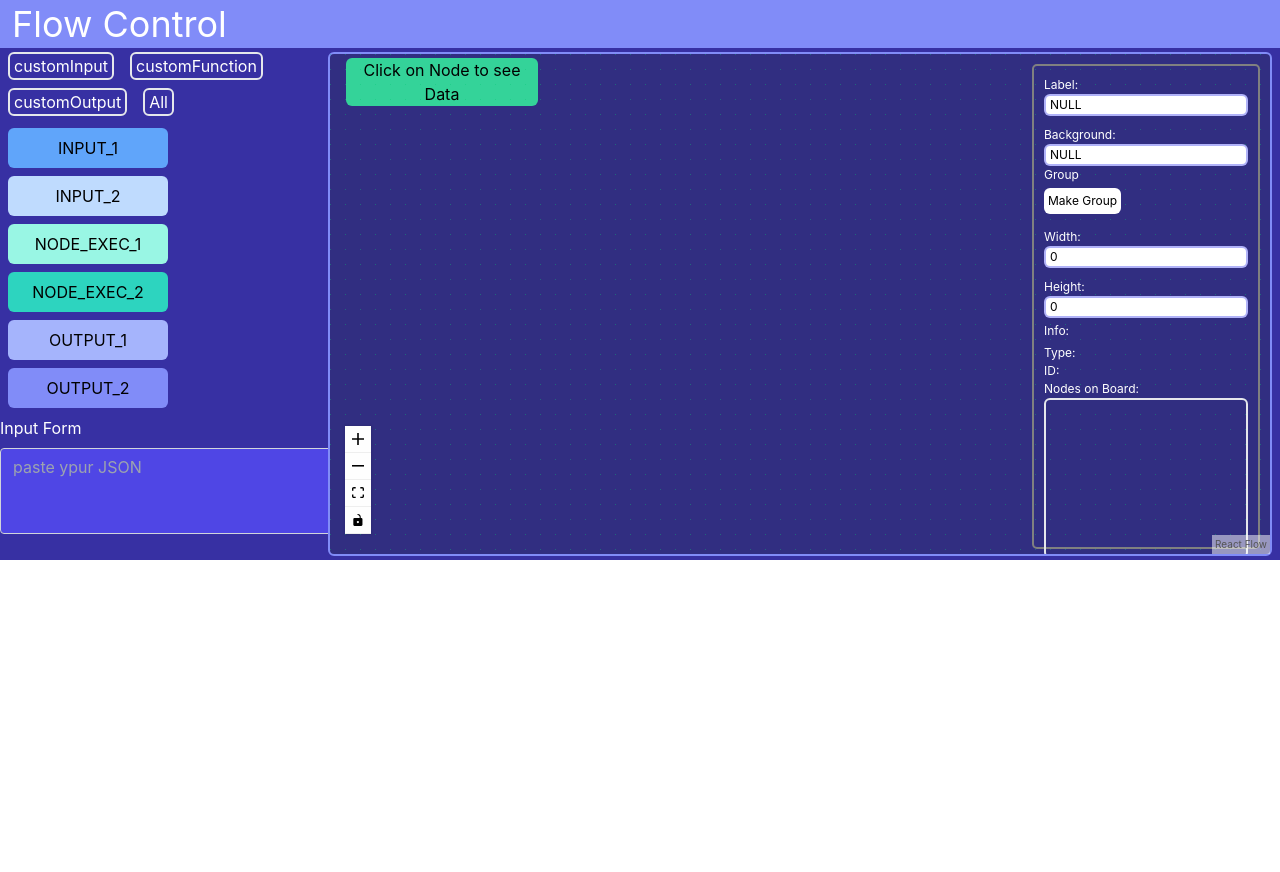
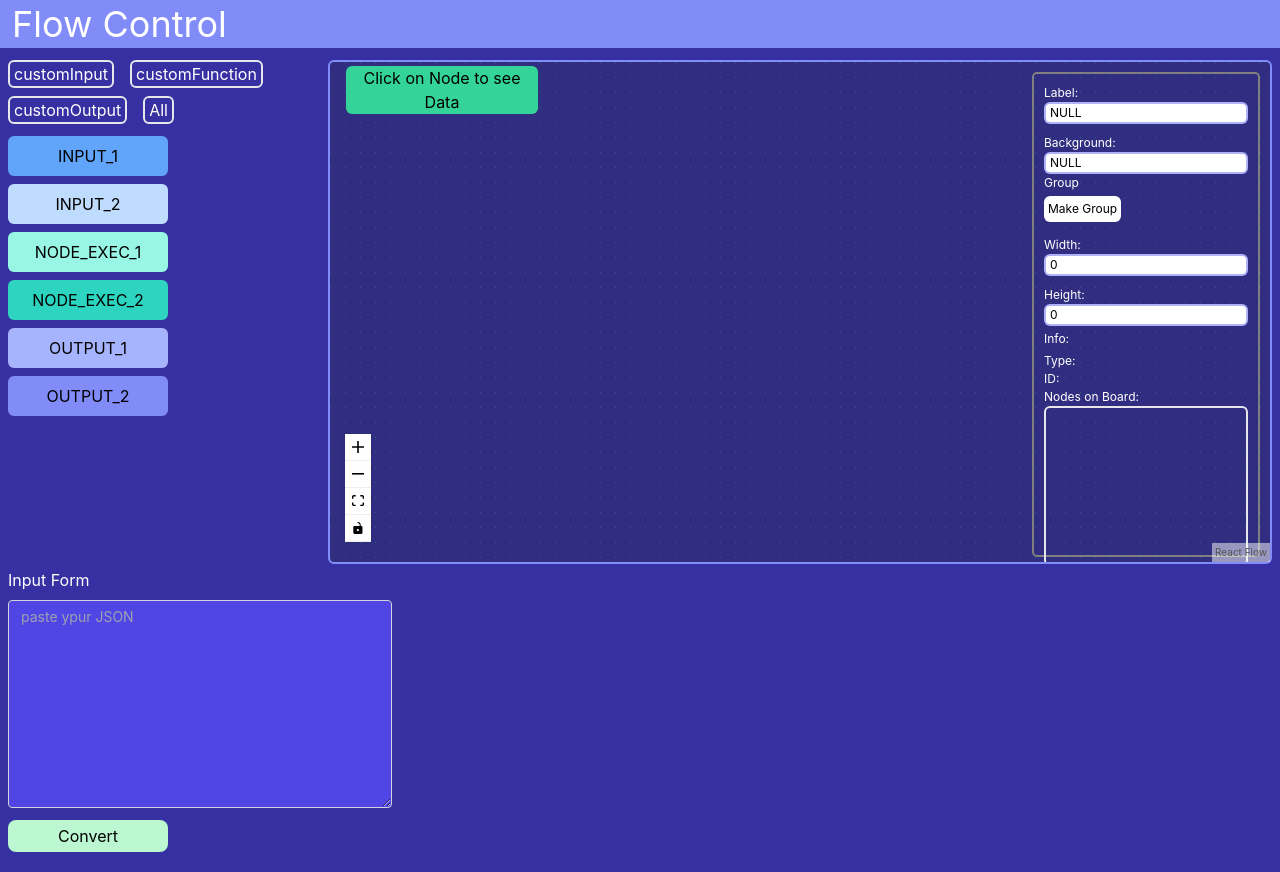
Before and after one commit to Su1eym4n/flow-chart-editor, a React (Create React App) app: page / in a window 1280 px wide. Before the commit the page ends 800 px from the top, so only its background shows below. Built offline with nearby package versions, Linux system fonts and the light colour scheme.

Commit message:
json handling

```diff
--- a/src/components/CustomInputNode.jsx
+++ /dev/null
@@ -1,51 +0,0 @@
-import "../styles.css";
-import {
-  Handle,
-  Position,
-} from "react-flow-renderer";
-import {useState} from 'react'
-const DynOutputHandle = (props) => {
-  const { idx } = props;
-
-  return (
-    <Handle
-      type={"target"}
-      id={`output${idx}`}
-      position={Position.Bottom}
-      style={{ left: 10 + idx * 20 }}
-    />
-  );
-};
-
-const CustomInputNode = ({data}, props) => {
-  const [outputcount, setOutputCount] = useState(1);
-
-  return (
-    <>
-      <div
-        style={{
-          border: "1px solid black",
-          backgroundColor: "lavender",
-          borderRadius: 4,
-          padding: 5
-        }}
-      >
-        {data.label}
-        <hr />
-        <button onClick={() => setOutputCount((i) => i + 1)}>
-          {" "}
-          Add Port
-        </button>
-      </div>
-      {Array(outputcount)
-        .fill(null)
-        .map((_, i) => (
-          <DynOutputHandle key={i} idx={i} />
-        ))}
-    </>
-  );
-};
-
-
-
-export default CustomInputNode
--- a/src/components/CustomOutputNode.jsx
+++ /dev/null
@@ -1,60 +0,0 @@
-import { useCallback, useState } from 'react';
-import { Handle, Position } from 'react-flow-renderer';
-import { GrFormAdd } from 'react-icons/gr';
-const handleStyle = { left: 10 };
-
-const initialPorts = [
-    { type: 'target', id: 'a' }
-]
-const CustomOutputNode = ({ data }) => {
-    const [ports, setPorts] = useState(initialPorts)
-    const [arr, setArr] = useState(['a'])
-    const [counter, setCounter] = useState(1)
-
-    // const addTodo = useCallback(() => {
-    //     setArr((t) => [...t, "New Todo"]);
-
-    // }, [arr]);
-
-    const addPort = useCallback(() => {
-        if (counter === 1) {
-            setPorts((t) => [...t, { type: 'target', id: 'b' }]);
-            setCounter(2)
-        } else if (counter === 2) {
-            setPorts((t) => [...t, { type: 'target', id: 'c' }]);
-            setCounter(3)
-        }
-
-
-    }, [ports]);
-    console.log(ports)
-    // const addPort = () => {
-    //     console.log('adding')
-    //     if (ports === 1) {
-    //         setPorts([...ports, { type: 'target', style: { left: 10 }}]);
-    //         console.log
-    //     }else if(ports === 2){
-    //         setPorts((t) => [...t, { type: 'target', style: { right: 10 } }]);
-    //     }
-    //     console.log(ports)
-    // };
-
-    return (
-        <div>
-            {ports.map((port, key) => (
-                <Handle key={key} type={port.type} id={port.id} position={counter === 1 ? Position.top : Position.left} style={port.style} />
-            ))}
-
-
-            <div className='border-2 border-black rounded-md grid grid-cols-2 py-2'>
-                <div className='px-1 t'><label htmlFor="text">{data.label}</label></div>
-                <div className='grid grid-cols-2'>
-                    <div>{counter}/3</div>
-                    <div className='py-1 text-blue-700' onClick={addPort}><GrFormAdd /></div>
-                </div>
-
-            </div>
-        </div>
-    );
-}
-export default CustomOutputNode
--- a/src/components/Flow.jsx
+++ b/src/components/Flow.jsx
@@ -155,6 +155,13 @@ const Flow = () => {
     const [type, setType] = useState()
     const [parent, setParent] = useState()
     const [id, setID] = useState()
+    const [jsonInput, setJsonInput] = useState('')
+
+    const convert = ()=>{
+        const jsonNode = JSON.parse(jsonInput)
+        setNodes((nds) => nds.concat(jsonNode));
+        console.log(jsonNode)
+    }
 
 
     const onNodesChange = useCallback((changes) => {
@@ -288,8 +295,8 @@ const Flow = () => {
 
     const graphStyles = { width: "100%", height: "500px" };
     return (
-        <div>
-            <div className='grid grid-cols-4 bg-indigo-800'>
+        <div className='bg-indigo-800 py-2'>
+            <div className='grid grid-cols-4'>
                 <ReactFlowProvider>
                     <Sidebar />
                     <div className="col-span-3 bg-indigo-900 rounded-md my-1 mx-2 border-2 border-indigo-400" ref={reactFlowWrapper}>
@@ -371,9 +378,7 @@ const Flow = () => {
                                                         console.log(parent)
                                                     }}>{node.type === 'group' ? 'Join' : ''}</div>
                                                 </div>
-
                                             )
-
                                         })}
                                     </div>
                                 </div>
@@ -381,9 +386,34 @@ const Flow = () => {
                             <Controls />
                             <Background color='#03C875' />
                         </ReactFlow>
+
                     </div>
+
                 </ReactFlowProvider>
             </div>
+            <div name="flex justify-center absolute bottom-0 ">
+                                <div className="mx-2 mb-3 xl:w-96">
+                                    <label htmlFor="exampleFormControlTextarea1" className="form-label inline-block mb-2 text-white">Input Form</label>
+                                    <textarea
+                                        className="form-control block w-full h-52 px-3 py-1.5 text-sm font-normal text-white bg-indigo-600 bg-clip-padding
+        border border-solid border-gray-300 rounded transition
+        ease-in-out m-0 focus:text-white focus:bg-indigo-500 focus:border-blue-600 focus:outline-none
+      "
+                                        id="exampleFormControlTextarea1"
+                                        rows="3"
+                                        placeholder="paste ypur JSON"
+                                        value={jsonInput}
+                                        onChange={(e) => {
+                                            setJsonInput(e.target.value)
+                                        }}
+
+                                    />
+                                </div>
+                            </div>
+                            <div className='rounded-lg text-center bg-green-200 my-3 py-1 w-40  mx-2 hover:bg-green-300'
+                                onClick={(e) => { convert() }}>
+                                Convert
+                            </div>
         </div>
 
     );
--- a/src/components/Sidebar.jsx
+++ b/src/components/Sidebar.jsx
@@ -20,6 +20,7 @@ const Sidebar = () => {
         { style: 'bg-indigo-300 w-40 my-2 py-2 mx-2 rounded-md', type: 'customOutput', text: 'OUTPUT_1', color: '#7986cb' },
         { style: 'bg-indigo-400 w-40 my-2 py-2 mx-2 rounded-md', type: 'customOutput', text: 'OUTPUT_2', color: '#5c6bc0' },
     ]
+
     const menuItems = [...new Set(Data.map((val) => val.type))]
     const [item, setItem] = useState(Data);
     const filterItem = (curcat) => {
@@ -29,6 +30,7 @@ const Sidebar = () => {
 
         setItem(newItem);
     };
+
     return (
         <div className='static'>
             <FilterButtons filterItem={filterItem}
@@ -40,20 +42,6 @@ const Sidebar = () => {
                     <div key={key} className='text-center'>{object.text}</div>
                 </div>
             ))}
-            <div name="flex justify-center absolute bottom-0 ">
-                <div className="mb-3 xl:w-96">
-                    <label htmlFor="exampleFormControlTextarea1" className="form-label inline-block mb-2 text-white">Input Form</label>
-                    <textarea
-                        className="form-control block w-full px-3 py-1.5 text-base font-normal text-white bg-indigo-600 bg-clip-padding
-        border border-solid border-gray-300 rounded transition
-        ease-in-out m-0 focus:text-white focus:bg-indigo-500 focus:border-blue-600 focus:outline-none
-      "
-                        id="exampleFormControlTextarea1"
-                        rows="3"
-                        placeholder="paste ypur JSON"
-                    />
-                </div>
-            </div>
         </div>
     );
 };
```
Also changed, not shown: src/test.json (added, +8 -0 lines), src/components/customFunctionNode.jsx (deleted).
